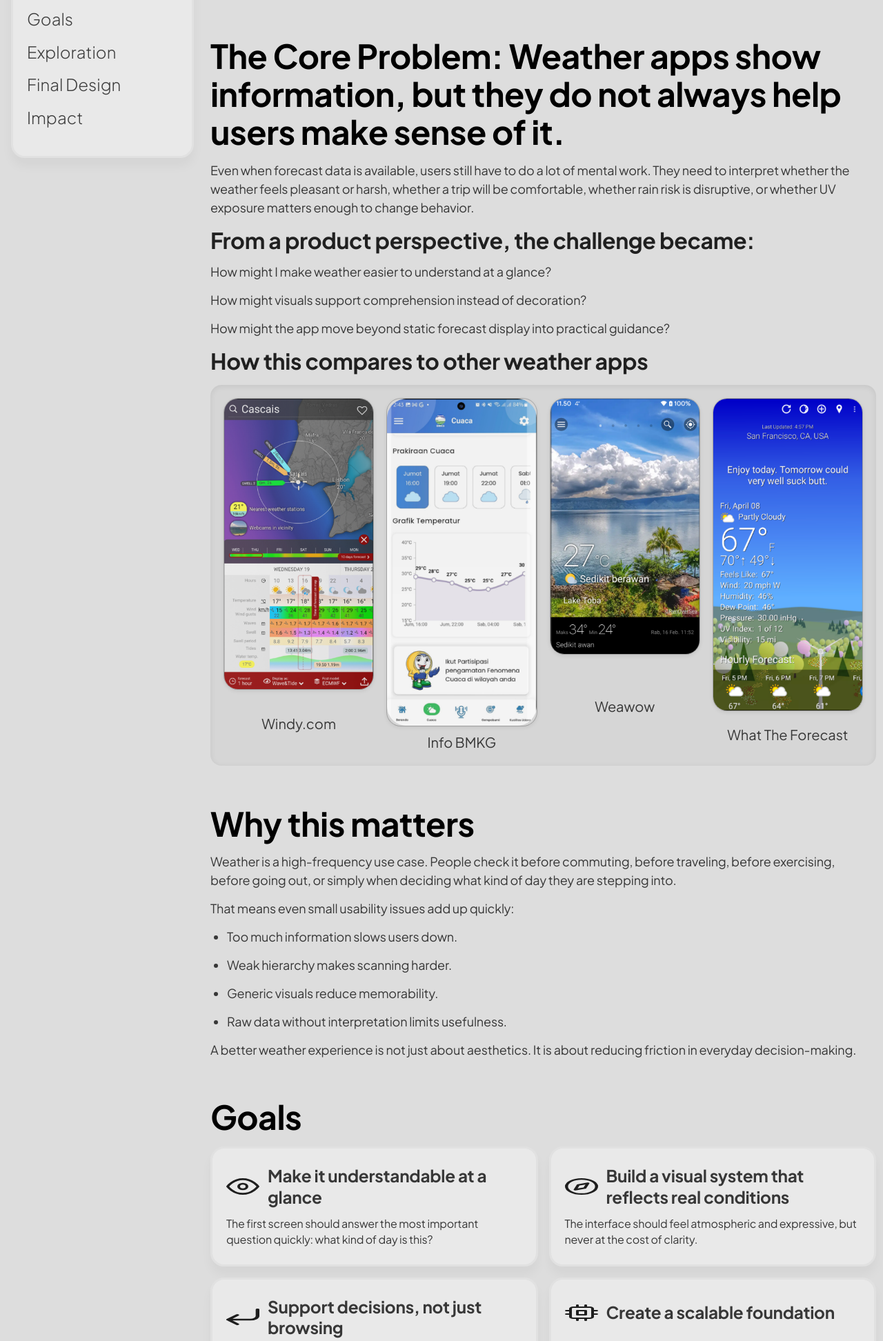
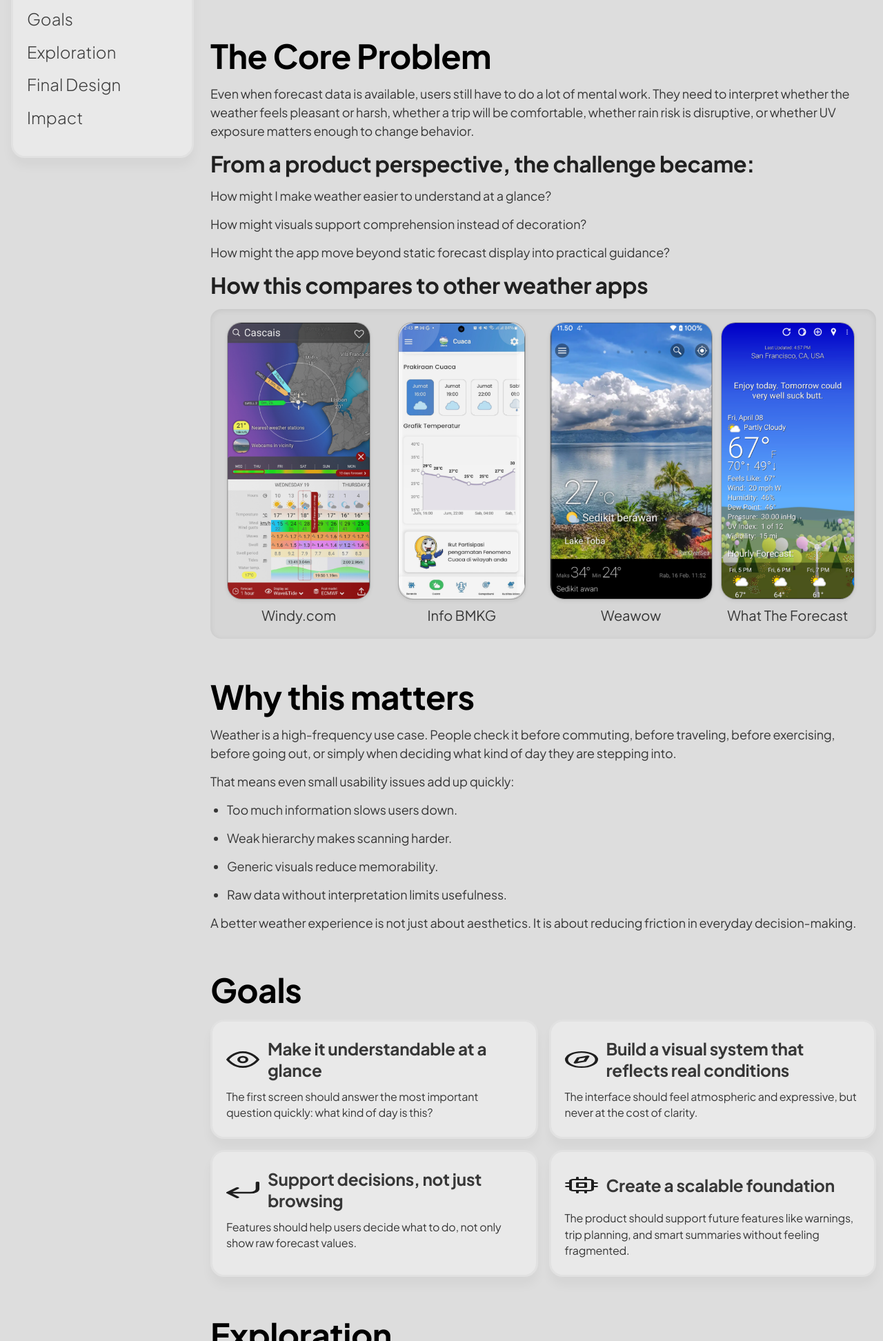
Before and after one commit to deryckl1onardy/deryckl1onardy.github.io, a plain HTML site: page weather-but-fun-local.html in a window 1280 px wide. Shown: the part 838-2782 px from the top of the page at 69% size. Drawn offline with Linux system fonts and the light colour scheme.

Commit message:
Update DANA wallet and weather case study styles and content
Co-Authored-By: Claude Sonnet 4.6 <noreply@anthropic.com>

```diff
--- a/dana-wallet-v3.css
+++ b/dana-wallet-v3.css
@@ -475,6 +475,11 @@ a {
   box-shadow:
     0 0 0 1px rgba(0, 0, 0, 0.2),
     0 2px 6px rgba(0, 0, 0, 0.1);
+}
+
+.exploration-grid ~ .exploration-block .small-gallery img {
+  aspect-ratio: 147 / 262;
+  max-width: 136px;
 }
 
 .exploration-wide {
--- a/weather-but-fun-local.html
+++ b/weather-but-fun-local.html
@@ -122,10 +122,7 @@
           </section>
 
           <section class="study-section" id="problem">
-            <h2>
-              The Core Problem: Weather apps show information, but they do not
-              always help users make sense of it.
-            </h2>
+            <h2>The Core Problem</h2>
             <p>
               Even when forecast data is available, users still have to do a lot
               of mental work. They need to interpret whether the weather feels
--- a/weather-but-fun.css
+++ b/weather-but-fun.css
@@ -863,9 +863,10 @@ a {
 }
 
 .weather-competitor img {
-  width: 100%;
+  height: 400px;
+  width: auto;
   display: block;
-  object-fit: cover;
+  object-fit: contain;
   border-radius: 20px;
   box-shadow:
     0 0 0 1px rgba(0, 0, 0, 0.2),
@@ -921,6 +922,11 @@ a {
   margin-top: 0;
   object-fit: contain;
   object-position: center;
+}
+
+.weather-goal-card:nth-child(1) .weather-goal-title-row img {
+  height: auto;
+  aspect-ratio: 1.5 / 1;
 }
 
 .weather-goal-title-row h3 {
```
Also changed, not shown: dana-wallet-v3.html (+3 -3 lines).
